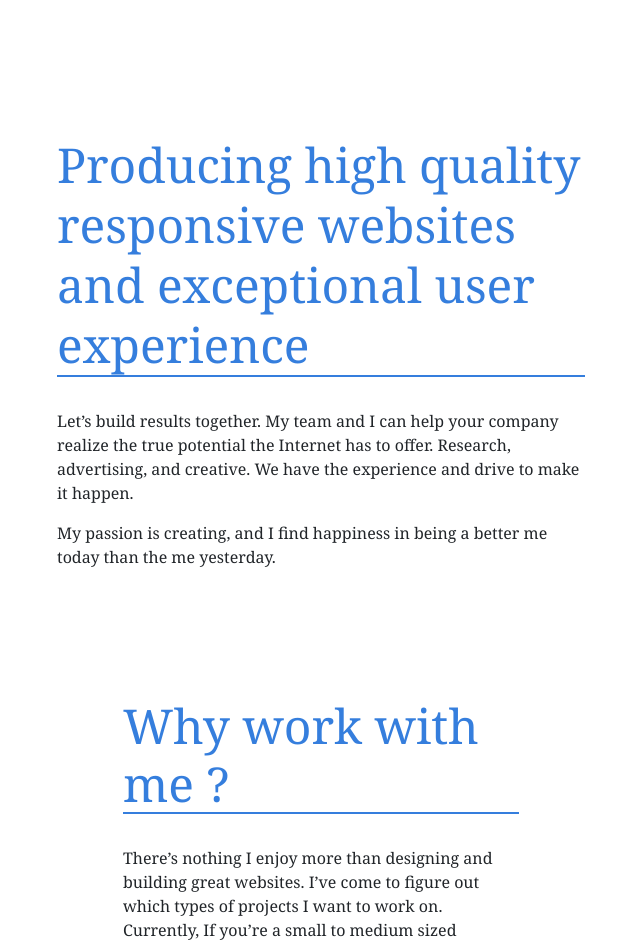
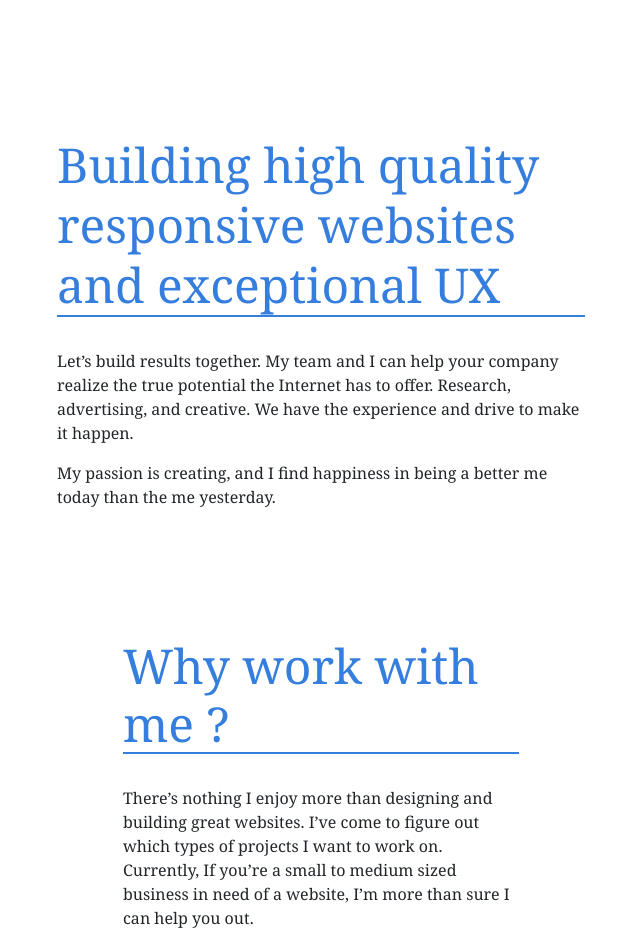
Before and after one commit to xlincw0w/Portfolio, a React (Create React App) app: page / in a window 1280 px wide. Shown: the part 4480-5425 px from the top of the page, without its empty margins (319-959 px from the left). Built offline with nearby package versions, Linux system fonts and the light colour scheme.

Commit message:
Index page design completed

```diff
--- a/package.json
+++ b/package.json
@@ -5,7 +5,6 @@
   "dependencies": {
     "bootstrap": "^4.3.1",
     "react": "^16.8.4",
-    "react-awesome-button": "^6.1.0",
     "react-bootstrap": "^1.0.0-beta.6",
     "react-dom": "^16.8.4",
     "react-scripts": "2.1.8",
--- a/src/Components/Header/Header.js
+++ b/src/Components/Header/Header.js
@@ -10,7 +10,7 @@ const Header = () => {
                 <div className="pb5 pb6-m pb7-l">
                 <nav className="dt w-100 mw8 center">
                     <div className="w-30 dtc w2 v-mid pa3 pointer grow">
-                        <img src={spider} className="dib spider"/>
+                        <img src={spider} alt="spider" className="dib spider"/>
                         <h1 className="dib white-80">xlincw0w</h1>
                     </div>
                     <div className="dtc v-mid tr pa3">
@@ -26,7 +26,7 @@ const Header = () => {
                                     I can help you build your next product.</h2>
                     <a className="f6 no-underline grow dib v-mid bg-blue white ba b--blue ph3 pv2 mb3" href="/">Hire me now !</a>
                     <span className="dib v-mid ph3 white-70 mb3">or</span>
-                    <a className="f6 no-underline grow dib v-mid white ba b--white ph3 pv2 mb3" href="">Contact me</a>
+                    <a className="f6 no-underline grow dib v-mid white ba b--white ph3 pv2 mb3" href="/">Contact me</a>
                 </div>
                 </div>
             </div>
--- a/src/Components/Inspiration/Inspiration.js
+++ b/src/Components/Inspiration/Inspiration.js
@@ -17,7 +17,7 @@ const Inspiration = () => {
                     </div>
                 </div>
                 <div className="center measure-wide f5 pv5 lh-copy ph2">
-                    <h1 className="f1 lh-title blue bb bw1 grow">Producing high quality responsive websites and exceptional user experience</h1>
+                    <h1 className="f1 lh-title blue bb bw1 grow">Building high quality responsive websites and exceptional UX</h1>
                     <p>
                     Let’s build results together. My team and I can help your company realize the true potential the Internet has to offer.
                     Research, advertising, and creative. We have the experience and drive to make it happen.
@@ -29,7 +29,7 @@ const Inspiration = () => {
                         <h1 className="blue center bb bw1 grow f1-l fw2">Why work with me ?</h1>
                         <p>There’s nothing I enjoy more than designing and building great websites.
                             I’ve come to figure out which types of projects I want to work on. Currently,
-                            If you’re a small to medium sized business in need of a website refresh,
+                            If you’re a small to medium sized business in need of a website,
                             I’m more than sure I can help you out.</p>
                     </div>
                 </div>
--- a/src/index.js
+++ b/src/index.js
@@ -2,7 +2,6 @@ import React from 'react';
 import ReactDOM from 'react-dom';
 import './index.css';
 import App from './App';
-import "react-awesome-button";
 import * as serviceWorker from './serviceWorker';
 import 'tachyons';
 
```
Also changed, not shown: 1 other file (tests, documents, lock files or other folders).
